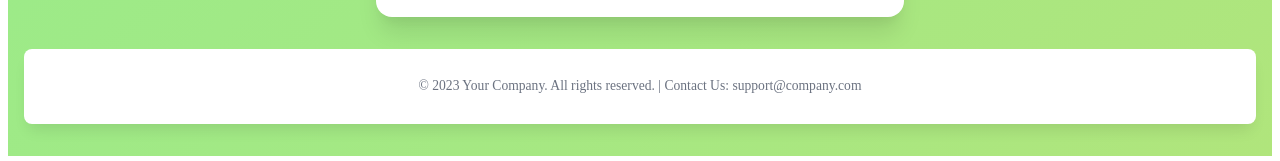
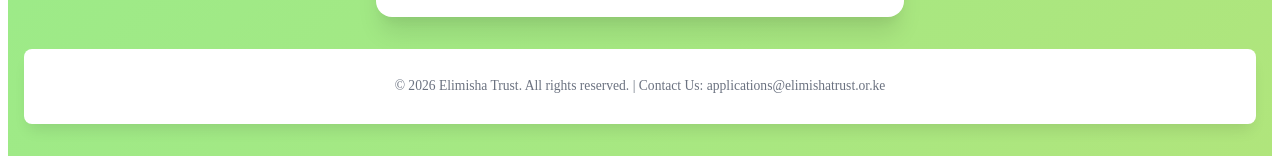
Before and after one commit to Elle-Wato/study-loan-app-demo, a React (Vite) app: page / in a window 1280 px wide. Shown: the part 947-1108 px from the top of the page. Built offline with nearby package versions, Linux system fonts and the light colour scheme.

Commit message:
updated footer

```diff
--- a/src/pages/Login.jsx
+++ b/src/pages/Login.jsx
@@ -12,6 +12,8 @@ export default function Login() {
     // TODO: Add authentication logic here
     navigate("/dashboard"); // redirect after login
   };
+
+  const currentYear = new Date().getFullYear(); // Get the current year dynamically
 
   return (
     <div className="login-bg">
@@ -87,7 +89,7 @@ export default function Login() {
           </p>
         </div>
         <footer className="page-footer">
-          <p>&copy; 2023 Your Company. All rights reserved. | Contact Us: support@company.com</p>
+          <p>&copy; {currentYear} Elimisha Trust. All rights reserved. | Contact Us: applications@elimishatrust.or.ke </p>
         </footer>
       </div>
     </div>
```
